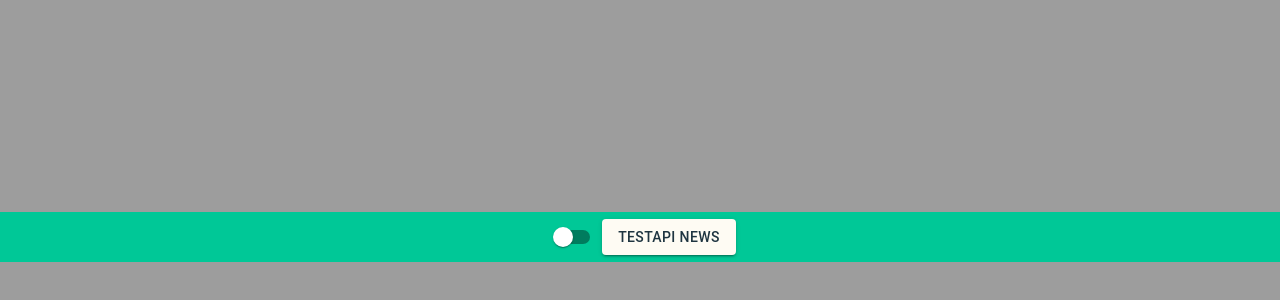
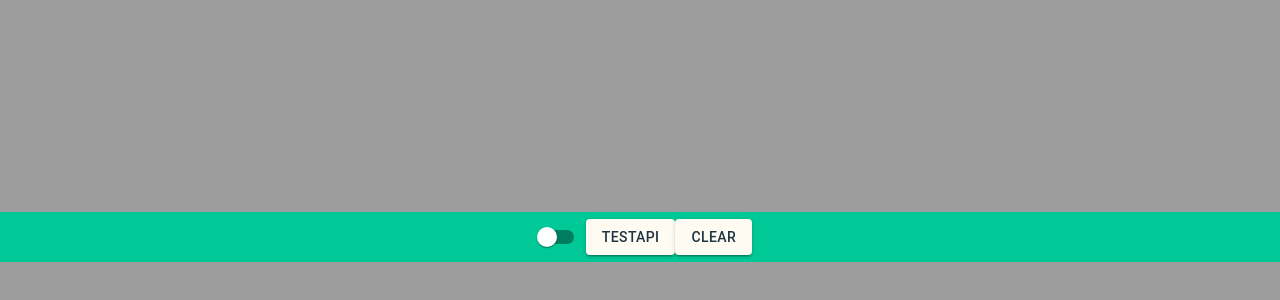
Before and after one commit to Merzaad/learning_pwa, a React (Create React App) app: page / in a window 1280 px wide. Shown: the part 538-838 px from the top of the page. Built offline with nearby package versions, Linux system fonts and the light colour scheme.

Commit message:
clear button

```diff
--- a/src/components/card/card.tsx
+++ b/src/components/card/card.tsx
@@ -25,7 +25,7 @@ const CardM = (props: PropsType) => {
       }}
     >
       <CardHeader title={data.title} />
-      <CardMedia component="img" height="194" src={data.imgSrc} alt="Card Media Alt" />
+      <CardMedia component="img" height="194" src={data.imgSrc} alt={data.imgSrc} />
       <CardContent>{data.text}</CardContent>
       <CardActions disableSpacing>
         <IconButton>
--- a/src/components/snackbar/snackbar.tsx
+++ b/src/components/snackbar/snackbar.tsx
@@ -1,11 +1,18 @@
+/* eslint-disable function-paren-newline */
+/* eslint-disable implicit-arrow-linebreak */
 /* eslint-disable object-curly-newline */
 import * as React from 'react'
 
 import { Box, IconButton, Snackbar, Button } from '@mui/material'
 import CloseIcon from '@mui/icons-material/Close'
 import { useAppDispatch, useAppSelector } from '../../app/hooks'
-import { snackbarOpen,
-  toggleSnackbar, setDataBase, setDataStorage } from '../../features/boardSlice'
+import {
+  snackbarOpen,
+  toggleSnackbar,
+  setDataBase,
+  setDataStorage,
+  clearDataBase,
+} from '../../features/boardSlice'
 import themeMaker from '../../features/themeMaker'
 import testApi from '../../features/testApi'
 import { testDataType } from '../../features/types'
@@ -20,11 +27,15 @@ const TestApiSnackbar = (props: snackbar) => {
   const dispatch = useAppDispatch()
   const isOpen = useAppSelector(snackbarOpen)[index]
 
+  const handleClear = (): void => {
+    dispatch(clearDataBase())
+  }
+
   const handleRequest = (): void => {
     dispatch(toggleSnackbar({ target: index, value: true }))
     testApi()
-      .then(
-        (responseObject) => responseObject.articles.forEach((article: any, id: number) => {
+      .then((responseObject) =>
+        responseObject.articles.forEach((article: any, id: number) => {
           const data: testDataType = {
             index: id,
             text: article.description,
@@ -33,7 +44,8 @@ const TestApiSnackbar = (props: snackbar) => {
           }
           dispatch(setDataBase(data))
         }),
-      ).then(() => dispatch(setDataStorage()))
+      )
+      .then(() => dispatch(setDataStorage()))
       .catch((error) => console.log(`handleClick -> error : ${error}`))
   }
 
@@ -58,14 +70,29 @@ const TestApiSnackbar = (props: snackbar) => {
           color: txtColor,
           background: bgColor,
           ':hover': {
-            background: bgColor,
-            color: txtColor,
+            background: txtColor,
+            color: bgColor,
           },
         }}
         onClick={handleRequest}
       >
-        testApi news
+        testApi
       </Button>
+      <Button
+        variant="contained"
+        sx={{
+          color: txtColor,
+          background: bgColor,
+          ':hover': {
+            background: txtColor,
+            color: bgColor,
+          },
+        }}
+        onClick={handleClear}
+      >
+        clear
+      </Button>
+
       <Snackbar
         open={isOpen}
         autoHideDuration={6000}
--- a/src/features/boardSlice.ts
+++ b/src/features/boardSlice.ts
@@ -45,6 +45,11 @@ export const BoardSlice = createSlice({
       const dataBase = JSON.stringify(x.dataBase)
       localStorage.setItem('dataBase', dataBase)
     },
+    clearDataBase: (state) => {
+      const x = state
+      x.dataBase = []
+      localStorage.removeItem('dataBase')
+    },
   },
 })
 
@@ -53,7 +58,13 @@ export const selectTestDataBase = (state: RootState) => state.board.dataBase
 export const cardMenuOpen = (state: RootState) => state.board.cardMenuOpen
 export const snackbarOpen = (state: RootState) => state.board.snackbarOpen
 
-export const { toggleDarkMode, toggleCardMenu, toggleSnackbar, setDataBase, setDataStorage } =
-  BoardSlice.actions
+export const {
+  toggleDarkMode,
+  toggleCardMenu,
+  toggleSnackbar,
+  setDataBase,
+  setDataStorage,
+  clearDataBase,
+} = BoardSlice.actions
 
 export default BoardSlice.reducer
```
